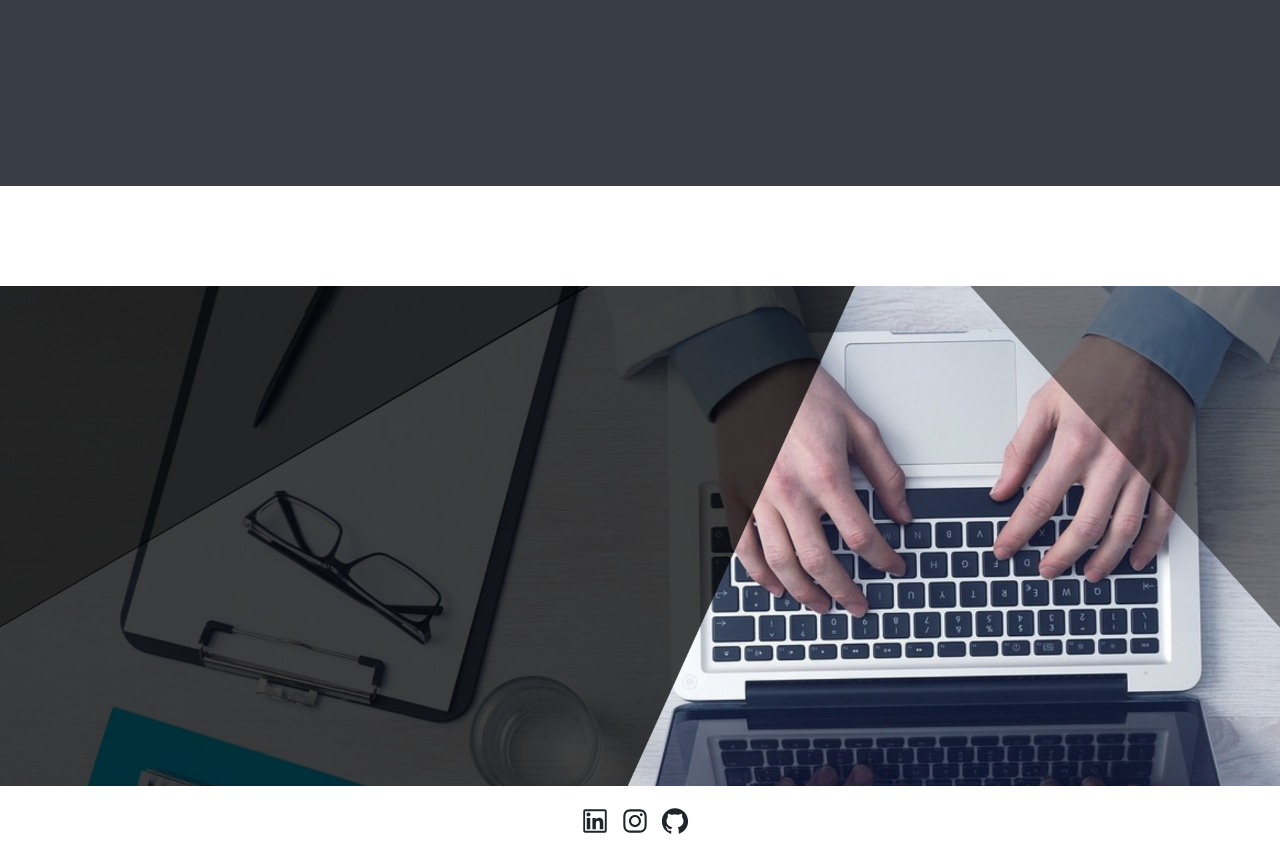
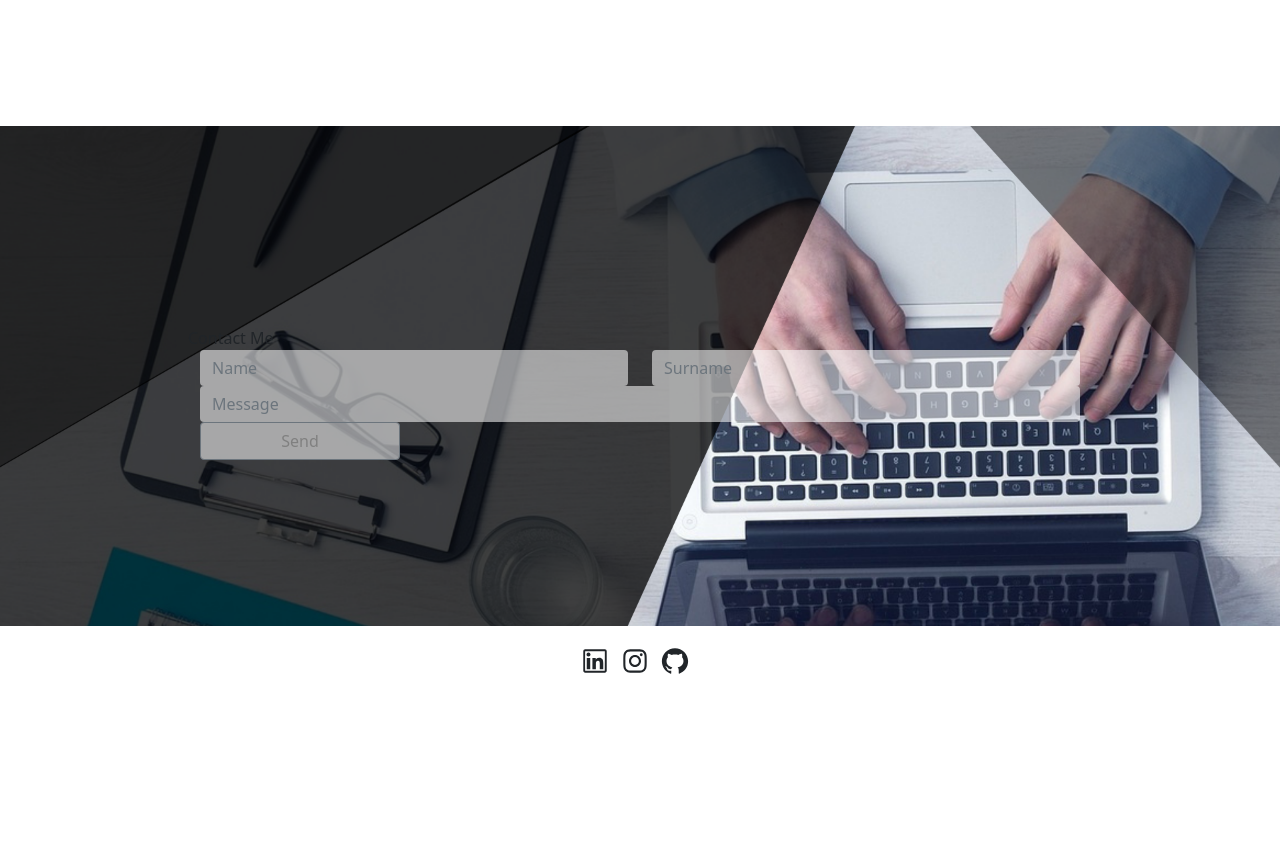
Before and after one commit to KubraGoktas/personal-blog, a React (Create React App) app: page / in a window 1280 px wide. Shown: the part 980-1826 px from the top of the page. After the commit the page ends 1666 px from the top, so only its background shows below. Built offline with nearby package versions, Linux system fonts and the light colour scheme; a web font is replaced by a local one.

Commit message:
form eklendi

```diff
--- a/src/index.css
+++ b/src/index.css
@@ -51,10 +51,10 @@ code {
 
 .about-container{
   /* position: absolute; */
-  background-color: #393E46;
+  /* background-color: #393E46; */
   align-self: center;
   width: 100%;
-  height: 100vh;
+  height: 80vh;
   /* margin-top: -100px; */
   z-index: -1;
   padding:50px
@@ -73,3 +73,8 @@ code {
   background-repeat: no-repeat;
   background-size: cover;
 }
+
+.input{
+  background-color: rgba(255,255,255,.55) !important;
+  border: none !important;
+}
--- a/src/pages/ContactMe.js
+++ b/src/pages/ContactMe.js
@@ -1,5 +1,5 @@
 import React from 'react'
-import { Col, Row } from 'reactstrap'
+import { Button, Col, Input, Row } from 'reactstrap'
 import me from '../assets/images/me.jpg'
 
 const ContactMe = () => {
@@ -7,11 +7,26 @@ const ContactMe = () => {
         <div>
             <div class="parallax"
             >
-                <div style={{ height: '500px' }}>
-
+                <div style={{ height: '500px', padding: 200 }}>
+                    <Row className='contact-title'>
+                    Contact Me
+                    </Row>
+                    <Row>
+                        <Col sm='12' md='6'>
+                            <Input className='input' placeholder='Name' />
+                        </Col>
+                        <Col sm='12' md='6'>
+                            <Input className='input' placeholder='Surname' />
+                        </Col>
+                    </Row>
                     <Row >
-                        <Col>
-                            form
+                        <Col sm='12' md='12'>
+                            <Input className='input' placeholder='Message' />
+                        </Col>
+                    </Row>
+                    <Row>
+                        <Col sm='12' md='6'>
+                            <Button style={{ width: 200, backgroundColor: 'rgba(255,255,255,.55)', color: 'gray' }}>Send</Button>
                         </Col>
                     </Row>
                 </div>
```
